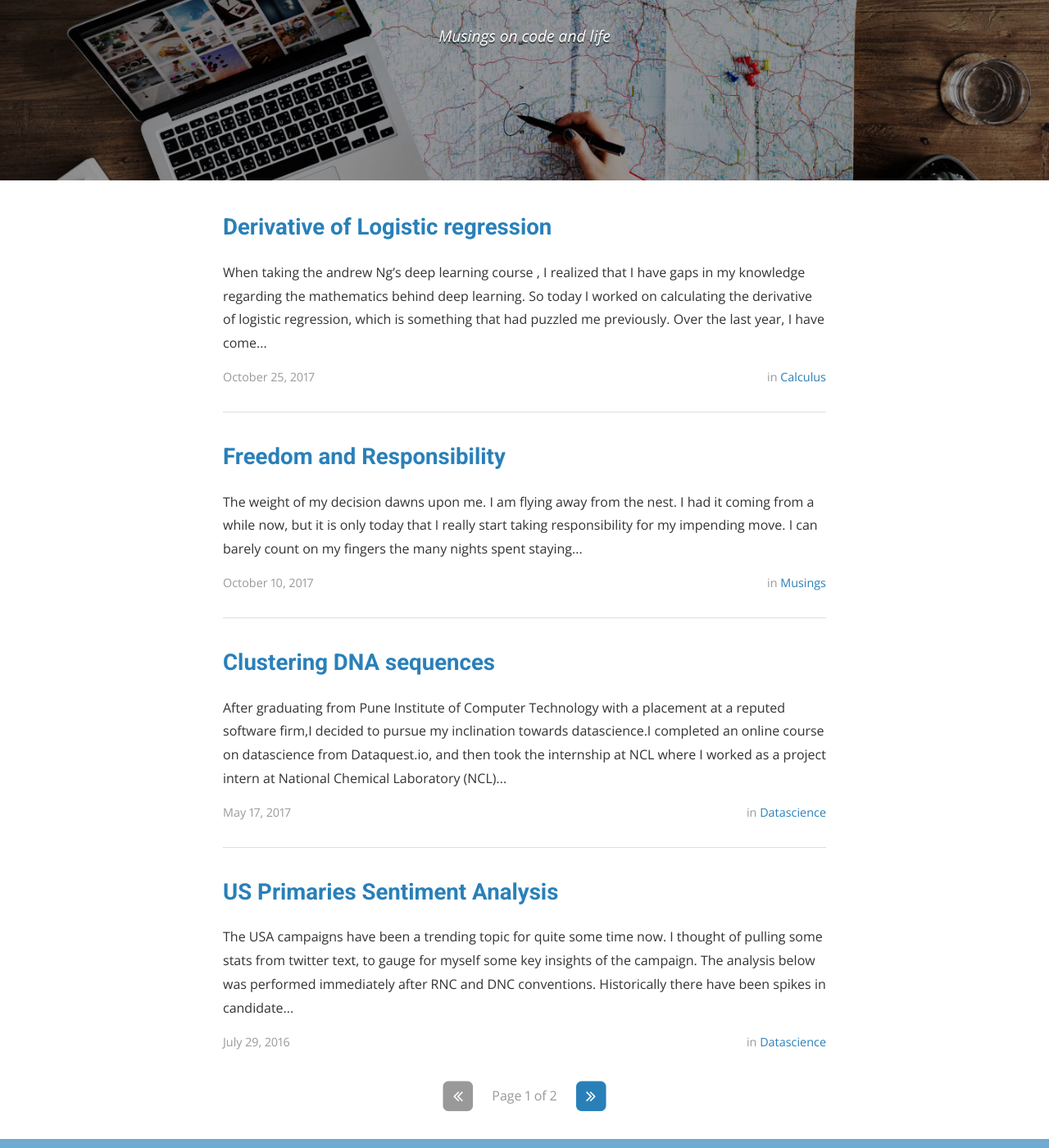
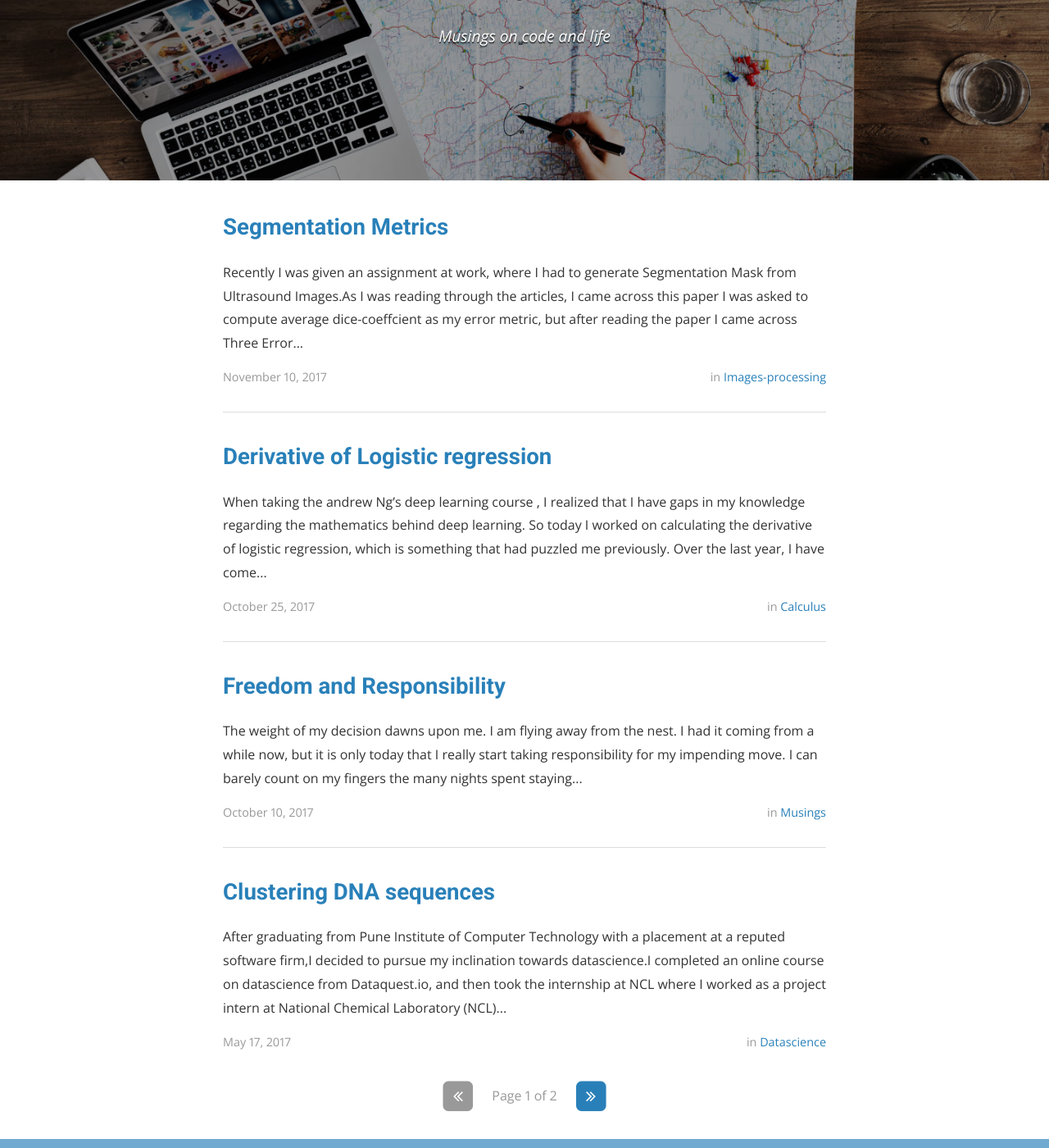
Before and after one commit to ashm8206/ashm8206.github.io, a Jekyll site: the page built from index.html, in a window 1280 px wide and 1400 px high, scrolled down 283 px. Shown: the whole window at 82% size. Built offline with Jekyll 4.4.1, drawn with Linux system fonts in a browser that asks for light colours; nearby versions of some CDN libraries; the list of posts is cut into pages by our own code; a file with an impossible date is left out.

Commit message:
changed date new post

```diff
--- a/_posts/2017-11-8-Segmentation-Metrics.markdown
+++ b/_posts/2017-11-8-Segmentation-Metrics.markdown
@@ -1,7 +1,7 @@
 ---
 layout: post
 title: Segmentation Metrics
-date: {}
+date: 2017-11-10T08:43:59.000Z
 author: Aishwarya Mali
 cover: /assets/Segmentation-Metric/Segmentation-Metric.png
 categories: Images-Processing
```
